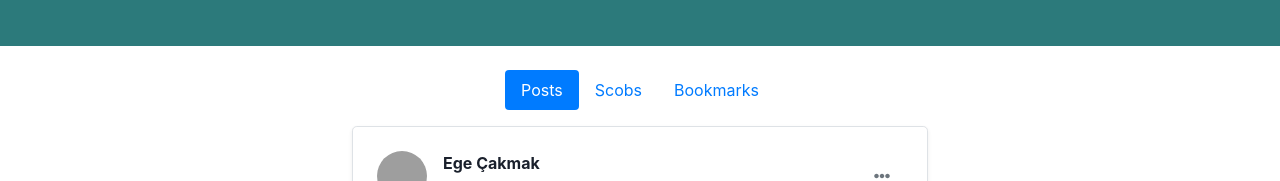
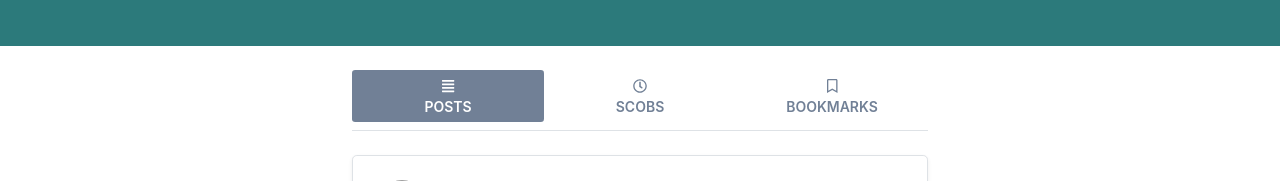
Before and after one commit to onurguler/scobio-social-frontend, a React (Create React App) app in the folder client/: page /profile in a window 1280 px wide. Shown: the part 349-530 px from the top of the page. Built offline with nearby package versions, Linux system fonts and the light colour scheme; grey boxes are pictures that could not be loaded.

Commit message:
update profile

```diff
--- /dev/null
+++ b/client/src/components/profile/NewScob.js
@@ -0,0 +1,35 @@
+import React from 'react';
+import { FontAwesomeIcon } from '@fortawesome/react-fontawesome';
+import { faPlusSquare } from '@fortawesome/free-solid-svg-icons';
+
+const NewScob = () => {
+  return (
+    <div className="mb-4 border rounded-lg px-4 py-4 bg-white profile-post shadow-sm">
+      <div className="d-flex mb-2 align-items-center w-100">
+        <img
+          className="rounded-circle fit-image"
+          src="https://scontent-otp1-1.xx.fbcdn.net/v/t1.0-9/p960x960/65123467_10219910636463233_5371741452810321920_o.jpg?_nc_cat=102&_nc_oc=AQllQE9F2oHnz03qbVXp8zJ2yRunR6djtQEc5PDdaZqjBgLbED-_WZqdI-tfvCMpPc4&_nc_ht=scontent-otp1-1.xx&oh=360ed3d04eab2e7462dd54d33479b6e0&oe=5E5343CC"
+          width="50"
+          height="50"
+          alt=""
+        />
+        <div className="ml-3">
+          <div className="font-weight-bold">Ege Çakmak</div>
+        </div>
+      </div>
+      <div class="form-group shadow-textarea profile-post w-100">
+        <textarea
+          class="form-control z-depth-1"
+          id="exampleFormControlTextarea6"
+          rows="3"
+          placeholder="Buraya bir şeyler yazın..."></textarea>
+      </div>
+      <button className="btn btn-outline-blue-500 profile-post w-100">
+        <FontAwesomeIcon icon={faPlusSquare} className="mr-2" />
+        Scob
+      </button>
+    </div>
+  );
+};
+
+export default NewScob;
--- a/client/src/components/profile/Profile.js
+++ b/client/src/components/profile/Profile.js
@@ -3,8 +3,7 @@ import ProfileTop from './ProfileTop';
 import ProfilePost from './ProfilePost';
 import ProfileNav from './ProfileNav';
 import ProfileScob from './ProfileScob';
-import { FontAwesomeIcon } from '@fortawesome/react-fontawesome';
-import { faPlusSquare } from '@fortawesome/free-solid-svg-icons';
+import NewScob from './NewScob';
 
 const Profile = () => {
   const [showPosts, setShowPosts] = useState(true);
@@ -30,29 +29,7 @@ const Profile = () => {
       )}
       {showScobs && (
         <Fragment>
-          <div className="d-flex mb-2 align-items-center profile-post">
-            <img
-              className="rounded-circle fit-image"
-              src="https://scontent-otp1-1.xx.fbcdn.net/v/t1.0-9/p960x960/65123467_10219910636463233_5371741452810321920_o.jpg?_nc_cat=102&_nc_oc=AQllQE9F2oHnz03qbVXp8zJ2yRunR6djtQEc5PDdaZqjBgLbED-_WZqdI-tfvCMpPc4&_nc_ht=scontent-otp1-1.xx&oh=360ed3d04eab2e7462dd54d33479b6e0&oe=5E5343CC"
-              width="50"
-              height="50"
-              alt=""
-            />
-            <div className="ml-3">
-              <div className="font-weight-bold">Ege Çakmak</div>
-            </div>
-          </div>
-          <div class="form-group shadow-textarea profile-post">
-            <textarea
-              class="form-control z-depth-1"
-              id="exampleFormControlTextarea6"
-              rows="3"
-              placeholder="Buraya bir şeyler yazın..."></textarea>
-          </div>
-          <button className="mb-4 btn btn-outline-blue-500 profile-post">
-            <FontAwesomeIcon icon={faPlusSquare} className="mr-2" />
-            Scob
-          </button>
+          <NewScob />
           <ProfileScob />
           <ProfileScob />
         </Fragment>
--- a/client/src/components/profile/ProfileNav.js
+++ b/client/src/components/profile/ProfileNav.js
@@ -1,4 +1,7 @@
 import React, { useState } from 'react';
+import { FontAwesomeIcon } from '@fortawesome/react-fontawesome';
+import { faAlignJustify } from '@fortawesome/free-solid-svg-icons';
+import { faClock, faBookmark } from '@fortawesome/free-regular-svg-icons';
 
 function ProfileNav({ setShowPosts, setShowScobs, setShowBookmarks }) {
   const [postsIsActive, setPostsIsActive] = useState(true);
@@ -6,12 +9,12 @@ function ProfileNav({ setShowPosts, setShowScobs, setShowBookmarks }) {
   const [bookmarksIsActive, setBookmarksIsActive] = useState(false);
 
   return (
-    <div>
-      <nav class="nav nav-pills flex-column flex-sm-row mb-3">
-        <a
-          class={`flex-sm-fill text-sm-center nav-link ${postsIsActive &&
+    <div className="d-flex mb-4 border-bottom pb-2 bg-white profile-nav">
+      <div className="d-flex w-100 align-items-center justify-content-between">
+        <div className="w-100">
+          <button
+            className={`btn btn-default text-center text-gray-600 px-4 w-100 font-semibold text-uppercase btn-sm ${postsIsActive &&
               'active'}`}
-          href="#"
             onClick={() => {
               setPostsIsActive(true);
               setScobsIsActive(false);
@@ -20,12 +23,15 @@ function ProfileNav({ setShowPosts, setShowScobs, setShowBookmarks }) {
               setShowScobs(false);
               setShowBookmarks(false);
             }}>
-          Posts
-        </a>
-        <a
-          class={`flex-sm-fill text-sm-center nav-link ${scobsIsActive &&
+            <FontAwesomeIcon className="text-center" icon={faAlignJustify} />
+            <br />
+            <span>Posts</span>
+          </button>
+        </div>
+        <div className="w-100">
+          <button
+            className={`btn btn-default text-center text-gray-600 px-4 w-100 font-semibold text-uppercase btn-sm ${scobsIsActive &&
               'active'}`}
-          href="#"
             onClick={() => {
               setPostsIsActive(false);
               setScobsIsActive(true);
@@ -34,12 +40,15 @@ function ProfileNav({ setShowPosts, setShowScobs, setShowBookmarks }) {
               setShowScobs(true);
               setShowBookmarks(false);
             }}>
-          Scobs
-        </a>
-        <a
-          class={`flex-sm-fill text-sm-center nav-link ${bookmarksIsActive &&
+            <FontAwesomeIcon className="text-center" icon={faClock} />
+            <br />
+            <span>Scobs</span>
+          </button>
+        </div>
+        <div className="w-100">
+          <button
+            className={`btn btn-default text-center text-gray-600 px-4 w-100 font-semibold text-uppercase btn-sm ${bookmarksIsActive &&
               'active'}`}
-          href="#"
             onClick={() => {
               setPostsIsActive(false);
               setScobsIsActive(false);
@@ -48,11 +57,59 @@ function ProfileNav({ setShowPosts, setShowScobs, setShowBookmarks }) {
               setShowScobs(false);
               setShowBookmarks(true);
             }}>
-          Bookmarks
-        </a>
-      </nav>
+            <FontAwesomeIcon className="text-center" icon={faBookmark} />
+            <br />
+            <span>Bookmarks</span>
+          </button>
+        </div>
+      </div>
     </div>
   );
 }
 
+// return (
+//   <div className="profile-post">
+//     <nav class="nav nav-pills nav-fill nav-justified mb-3">
+//       <a
+//         class={`nav-item nav-link ${postsIsActive && 'active'}`}
+//         href="#"
+//         onClick={() => {
+//           setPostsIsActive(true);
+//           setScobsIsActive(false);
+//           setBookmarksIsActive(false);
+//           setShowPosts(true);
+//           setShowScobs(false);
+//           setShowBookmarks(false);
+//         }}>
+//         Posts
+//       </a>
+//       <a
+//         class={`nav-item nav-link ${scobsIsActive && 'active'}`}
+//         href="#"
+// onClick={() => {
+//   setPostsIsActive(false);
+//   setScobsIsActive(true);
+//   setBookmarksIsActive(false);
+//   setShowPosts(false);
+//   setShowScobs(true);
+//   setShowBookmarks(false);
+// }}>
+//         Scobs
+//       </a>
+//       <a
+//         class={`nav-item nav-link ${bookmarksIsActive && 'active'}`}
+//         href="#"
+// onClick={() => {
+//   setPostsIsActive(false);
+//   setScobsIsActive(false);
+//   setBookmarksIsActive(true);
+//   setShowPosts(false);
+//   setShowScobs(false);
+//   setShowBookmarks(true);
+// }}>
+//         Bookmarks
+//       </a>
+//     </nav>
+//   </div>
+// );
 export default ProfileNav;
--- a/client/src/css/style.scss
+++ b/client/src/css/style.scss
@@ -165,6 +165,11 @@
 }
 
 .profile {
+  @include media-breakpoint-down(sm) {
+    .profile-post {
+      width: 100%;
+    }
+  }
   @include media-breakpoint-up(sm) {
     .profile-post {
       width: 75%;
@@ -253,3 +258,41 @@
     }
   }
 }
+
+.profile-nav {
+  .btn:focus {
+    box-shadow: none !important;
+  }
+  .btn:hover {
+    color: #1a202c !important;
+  }
+  .active {
+    background: #718096 !important;
+    color: white !important;
+  }
+  .active:hover {
+    background: #4a5568 !important;
+    color: #fff !important;
+  }
+  @include media-breakpoint-down(sm) {
+    width: 100%;
+  }
+  @include media-breakpoint-up(sm) {
+    width: 75%;
+  }
+  @include media-breakpoint-up(md) {
+    width: 65%;
+  }
+
+  @include media-breakpoint-down(md) {
+    margin-top: 0 !important;
+  }
+
+  @include media-breakpoint-up(lg) {
+    width: 55%;
+  }
+
+  @include media-breakpoint-up(xl) {
+    width: 45%;
+  }
+}
```
Also changed, not shown: client/src/css/build/style.min.css, 1 other file (tests, documents, lock files or other folders). Lines whose indentation alone changed are shown as unchanged.
